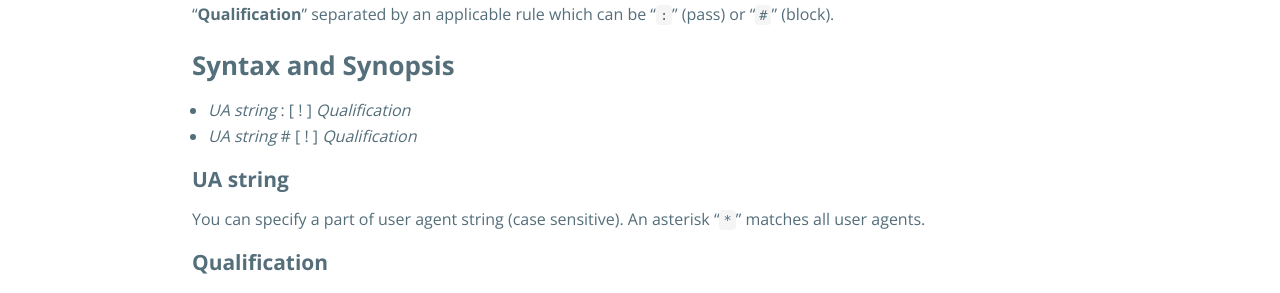
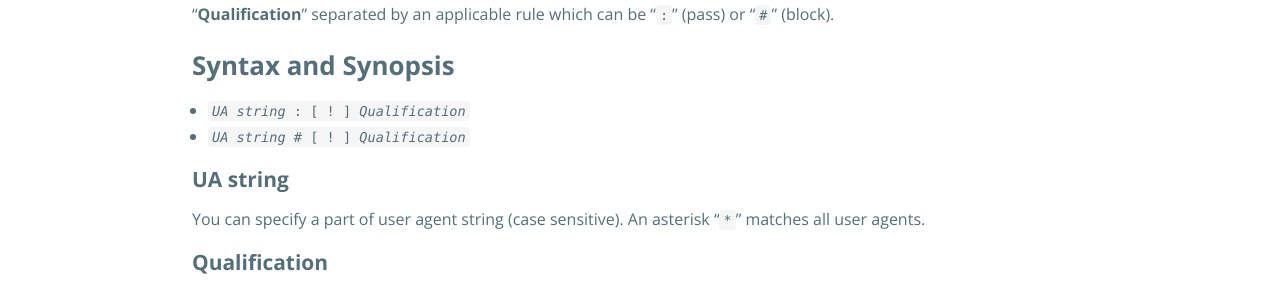
Before and after one commit to tokkonopapa/WordPress-IP-Geo-Block, a Jekyll site: the page built from _codex/04. Blocking on front-end/03/ua-string-and-qualification.md, in a window 1280 px wide. Shown: the part 255-548 px from the top of the page. Built offline with Jekyll 4.4.1, drawn with Linux system fonts in a browser that asks for light colours; some web fonts are replaced.

Commit message:
Update article.

```diff
--- a/_codex/04. Blocking on front-end/03/ua-string-and-qualification.md
+++ b/_codex/04. Blocking on front-end/03/ua-string-and-qualification.md
@@ -13,8 +13,8 @@ can be "`:`" (pass) or "`#`" (block).
 
 ### Syntax and Synopsis ###
 
-* _UA string_ : [ ! ] _Qualification_
-* _UA string_ # [ ! ] _Qualification_
+* <code><em>UA string</em> : [ ! ] <em>Qualification</em></code>
+* <code><em>UA string</em> # [ ! ] <em>Qualification</em></code>
 
 #### UA string ####
 
```
